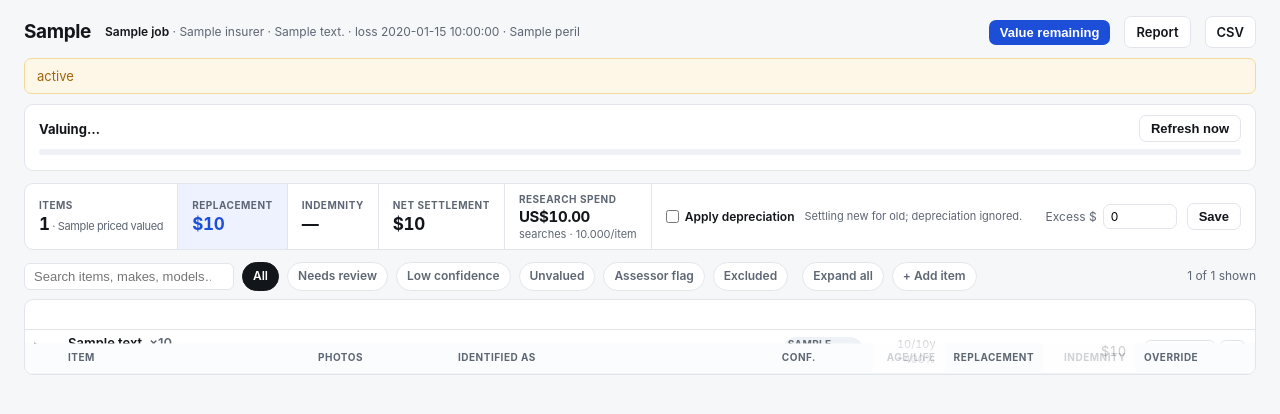
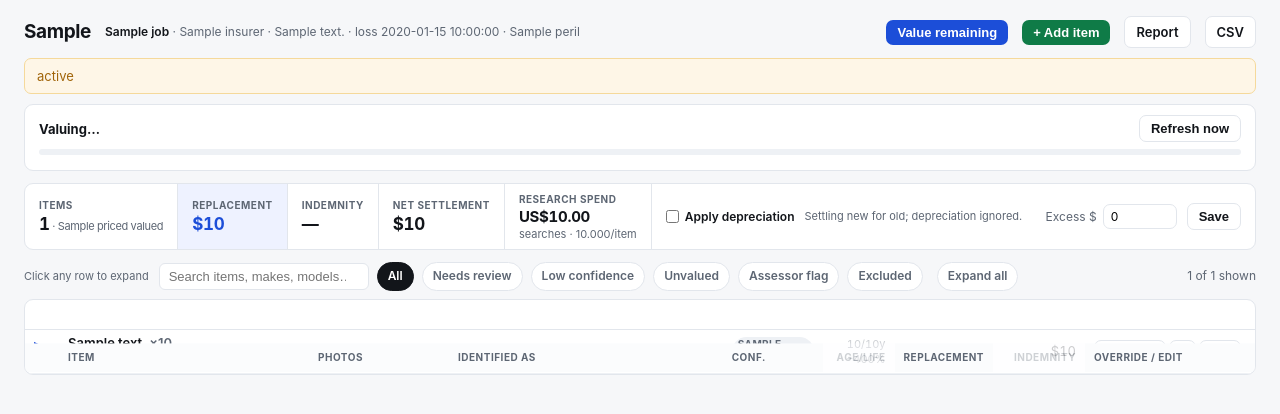
Before and after one commit to coffeeguy77/claimsight, a FastAPI app: template templates/job.html in a window 1280 px wide. Shown: the top 414 px of the page. Run offline with FastAPI, Linux system fonts and the light colour scheme; the template is opened without the code that fills it: most values are stand-ins (such as "Sample title", 1, 10 or a date in 2020); data that the repository does not hold is empty.

Commit message:
Surface add-item and re-value controls properly
Both actions existed but were effectively undiscoverable: add-item was a grey
chip sitting among the filter chips so it read as a filter, and the edit form
with its AI re-value option only lived inside a row detail panel that gave no
visible indication rows could be expanded.

Add item is now a green button in the job header next to Report and CSV, and
opens the panel focused on the description field. Every row gains an explicit
Edit button that expands that row, scrolls to it and focuses the description,
and the expand affordance is now visible via a coloured chevron and hover state.

```diff
--- a/templates/job.html
+++ b/templates/job.html
@@ -56,7 +56,9 @@
   .ph .more{font-size:10px;color:var(--muted);font-weight:600}
   .pill{font-size:10px;padding:1px 6px}
   .ovr input{width:72px;padding:3px 6px;font-size:12px}
-  .chev{color:var(--muted);font-size:11px;width:12px;display:inline-block}
+  .chev{color:var(--accent);font-size:11px;width:12px;display:inline-block;font-weight:700}
+  tbody tr.row:hover .chev{color:var(--ink)}
+  tbody tr.row:hover .nm{text-decoration:underline;text-decoration-color:var(--line)}
   tr.excluded td:not(.keep){opacity:.4}
   .dep-off .dep-col{opacity:.3}
 
@@ -117,6 +119,8 @@
       {% if totals.priced %}Value remaining{% else %}Run AI valuation{% endif %}
     </button>
   </form>
+  <button class="btn small" type="button" onclick="openAdd()"
+          style="background:#0f7b47">+ Add item</button>
   <a class="btn ghost small" href="/jobs/{{ job.id }}/report" target="_blank">Report</a>
   <a class="btn ghost small" href="/jobs/{{ job.id }}/export.csv">CSV</a>
 </div>
@@ -164,6 +168,7 @@
 </form>
 
 <div class="tools">
+  <span class="hint" style="margin-right:2px">Click any row to expand</span>
   <input type="search" id="q" placeholder="Search items, makes, models…" oninput="applyFilters()">
   <span class="chip active" data-f="all"      onclick="setFilter(this)">All</span>
   <span class="chip" data-f="review"          onclick="setFilter(this)">Needs review</span>
@@ -172,7 +177,6 @@
   <span class="chip" data-f="flagged"         onclick="setFilter(this)">Assessor flag</span>
   <span class="chip" data-f="excluded"        onclick="setFilter(this)">Excluded</span>
   <span class="chip" style="margin-left:6px" onclick="toggleAll()">Expand all</span>
-  <span class="chip" onclick="document.getElementById('additem').hidden = !document.getElementById('additem').hidden">+ Add item</span>
   <span class="count" id="count"></span>
 </div>
 
@@ -223,7 +227,7 @@
     <th class="num dep-col" style="width:72px">Age/life</th>
     <th class="num" style="width:92px">Replacement</th>
     <th class="num dep-col" style="width:92px">Indemnity</th>
-    <th style="width:118px">Override</th>
+    <th style="width:170px">Override / edit</th>
   </tr></thead>
   <tbody>
   {% for item in job.items %}
@@ -266,13 +270,19 @@
     <td class="num dep-col">{% if item.indemnity_value is not none %}
         ${{ "{:,.0f}".format(item.indemnity_value * (item.quantity or 1)) }}{% else %}—{% endif %}</td>
     <td class="ovr keep" onclick="event.stopPropagation()">
-      <form method="post" action="/items/{{ item.id }}" style="display:flex;gap:3px">
-        <input type="text" name="replacement_value" placeholder="$ ea"
-               title="Override unit replacement cost">
-        <input type="hidden" name="quantity" value="{{ item.quantity or 1 }}">
-        {% if item.excluded %}<input type="hidden" name="excluded" value="on">{% endif %}
-        <button class="btn ghost small" type="submit" style="padding:3px 7px">↵</button>
-      </form>
+      <div style="display:flex;gap:3px;align-items:center">
+        <form method="post" action="/items/{{ item.id }}" style="display:flex;gap:3px">
+          <input type="text" name="replacement_value" placeholder="$ ea"
+                 title="Override unit replacement cost, then press Enter">
+          <input type="hidden" name="quantity" value="{{ item.quantity or 1 }}">
+          {% if item.excluded %}<input type="hidden" name="excluded" value="on">{% endif %}
+          <button class="btn ghost small" type="submit" style="padding:3px 7px"
+                  title="Save override">↵</button>
+        </form>
+        <button class="btn ghost small" type="button" style="padding:3px 8px"
+                title="Edit details and re-value with AI"
+                onclick="openEdit('{{ item.id }}')">Edit</button>
+      </div>
     </td>
   </tr>
   <tr class="detail" id="d-{{ item.id }}"><td colspan="9">
@@ -395,6 +405,23 @@ function toggleRow(e, id){
   const open = d.classList.toggle('open');
   if (chev) chev.textContent = open ? '▾' : '▸';
 }
+function openAdd(){
+  const p = document.getElementById('additem');
+  p.hidden = false;
+  p.scrollIntoView({behavior:'smooth', block:'center'});
+  const first = p.querySelector('input[name=description]');
+  if (first) setTimeout(() => first.focus(), 300);
+}
+// Open a row's detail panel and jump straight to its edit form.
+function openEdit(id){
+  const d = document.getElementById('d-' + id);
+  const chev = document.getElementById('c-' + id);
+  d.classList.add('open');
+  if (chev) chev.textContent = '▾';
+  d.scrollIntoView({behavior:'smooth', block:'center'});
+  const first = d.querySelector('input[name=description]');
+  if (first) setTimeout(() => { first.focus(); first.select(); }, 300);
+}
 let allOpen = false;
 function toggleAll(){
   allOpen = !allOpen;
```
